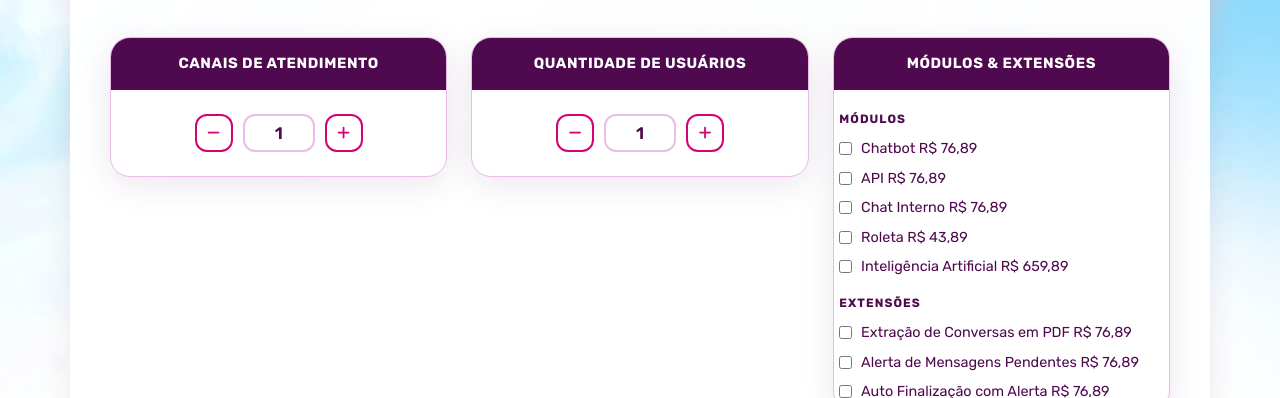
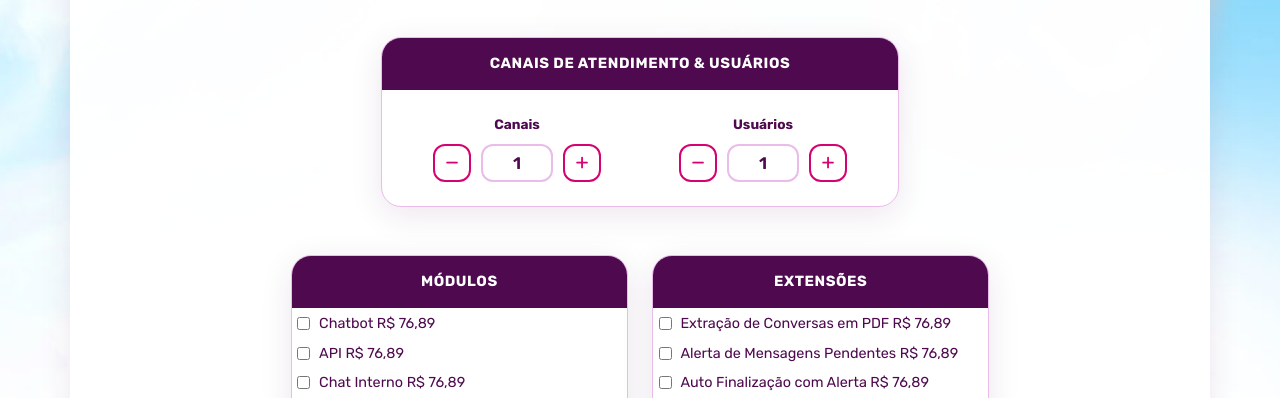
Before and after one commit to Invictus-potens/calculadora-de-produtos-krolik, a plain HTML site: page calculadora.html in a window 1280 px wide. Shown: the part 272-670 px from the top of the page. Drawn offline with nearby package versions, Linux system fonts and the light colour scheme.

Commit message:
style: enhance layout and labels for user input sections in the calculator

```diff
--- a/calculadora.html
+++ b/calculadora.html
@@ -697,24 +697,22 @@
                 <h2 class="section-title">Plano CAM — Chatbot WhatsApp</h2>
 
                 <div class="row">
-                    <div class="col-4">
+                    <div class="col-6 offset-3">
                         <div class="calc-card">
-                            <div class="calc-card-header">Canais de Atendimento</div>
-                            <div class="calc-card-body text-center pt-3">
-                                <div class="qty-wrap">
+                            <div class="calc-card-header">Canais de Atendimento &amp; Usuários</div>
+                            <div class="calc-card-body">
+                                <div class="row">
+                                    <div class="col-6" style="padding: 0 6px;">
+                                        <label class="fw-bold" style="display:block; margin-bottom: 0.5rem; font-size: 0.85rem; text-align: center;">Canais</label>
+                                        <div class="qty-wrap" style="justify-content: center;">
                                             <button class="minus-cam" type="button"><i class="fas fa-minus"></i></button>
                                             <input type="number" class="inputQtdWhatsapp" value="1" min="1">
                                             <button class="plus-cam"  type="button"><i class="fas fa-plus"></i></button>
                                         </div>
                                     </div>
-                        </div>
-                    </div>
-
-                    <div class="col-4">
-                        <div class="calc-card">
-                            <div class="calc-card-header">Quantidade de Usuários</div>
-                            <div class="calc-card-body text-center pt-3">
-                                <div class="qty-wrap">
+                                    <div class="col-6" style="padding: 0 6px;">
+                                        <label class="fw-bold" style="display:block; margin-bottom: 0.5rem; font-size: 0.85rem; text-align: center;">Usuários</label>
+                                        <div class="qty-wrap" style="justify-content: center;">
                                             <button class="removeUser" type="button"><i class="fas fa-minus"></i></button>
                                             <input type="number" class="inputQtdUser" value="1" min="1">
                                             <button class="addUser"    type="button"><i class="fas fa-plus"></i></button>
@@ -722,18 +720,28 @@
                                     </div>
                                 </div>
                             </div>
+                        </div>
+                    </div>
+                </div>
 
-                    <div class="col-4">
+                <div class="row mt-3">
+                    <div class="col-4 offset-2">
                         <div class="calc-card">
-                            <div class="calc-card-header">Módulos &amp; Extensões</div>
+                            <div class="calc-card-header">Módulos</div>
                             <div class="calc-card-body modules-scroll">
-                                <h6>Módulos</h6>
                                 <div class="form-check"><input type="checkbox" name="modulos" value="76.89"><label>Chatbot R$ 76,89</label></div>
                                 <div class="form-check"><input type="checkbox" name="modulos" value="76.89"><label>API R$ 76,89</label></div>
                                 <div class="form-check"><input type="checkbox" name="modulos" value="76.89"><label>Chat Interno R$ 76,89</label></div>
                                 <div class="form-check"><input type="checkbox" name="modulos" value="43.89"><label>Roleta R$ 43,89</label></div>
                                 <div class="form-check"><input type="checkbox" name="modulos" value="659.89"><label>Inteligência Artificial R$ 659,89</label></div>
-                                <h6>Extensões</h6>
+                            </div>
+                        </div>
+                    </div>
+
+                    <div class="col-4">
+                        <div class="calc-card">
+                            <div class="calc-card-header">Extensões</div>
+                            <div class="calc-card-body modules-scroll">
                                 <div class="form-check"><input type="checkbox" name="modulos" value="76.89"><label>Extração de Conversas em PDF R$ 76,89</label></div>
                                 <div class="form-check"><input type="checkbox" name="modulos" value="76.89"><label>Alerta de Mensagens Pendentes R$ 76,89</label></div>
                                 <div class="form-check"><input type="checkbox" name="modulos" value="76.89"><label>Auto Finalização com Alerta R$ 76,89</label></div>
```
Lines whose indentation alone changed are shown as unchanged.
